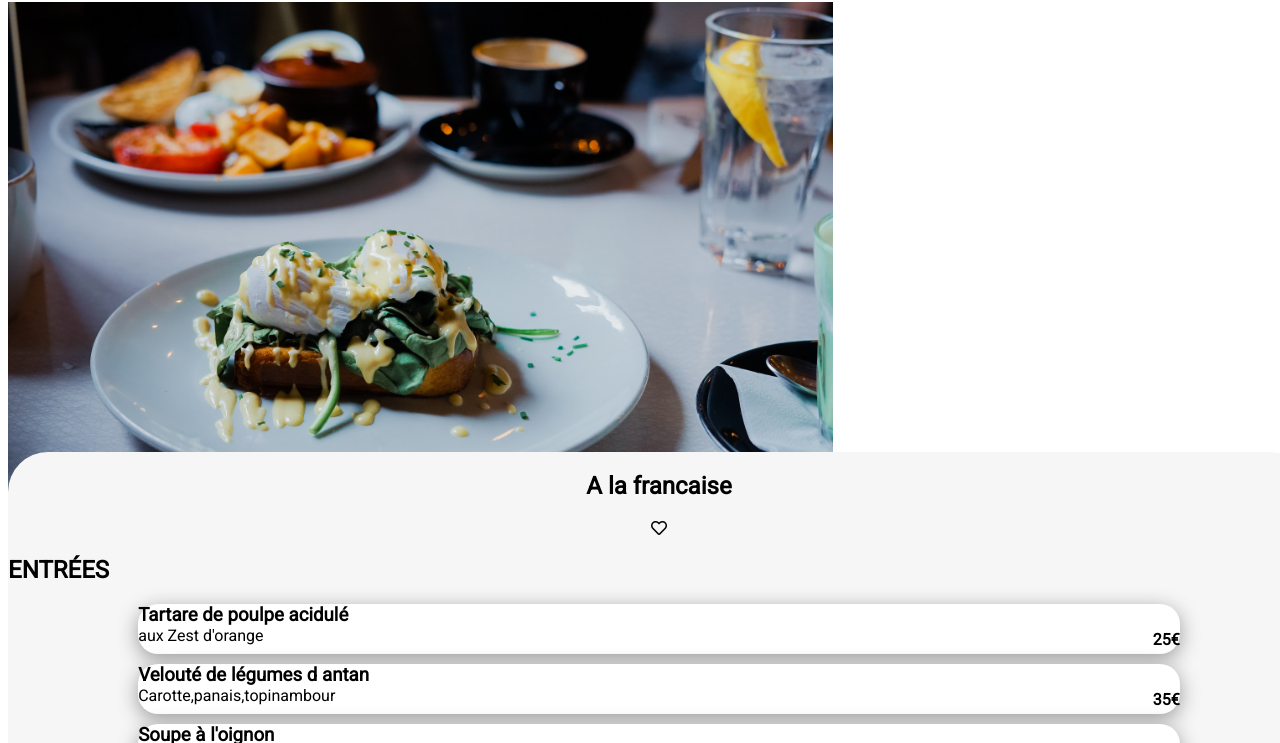
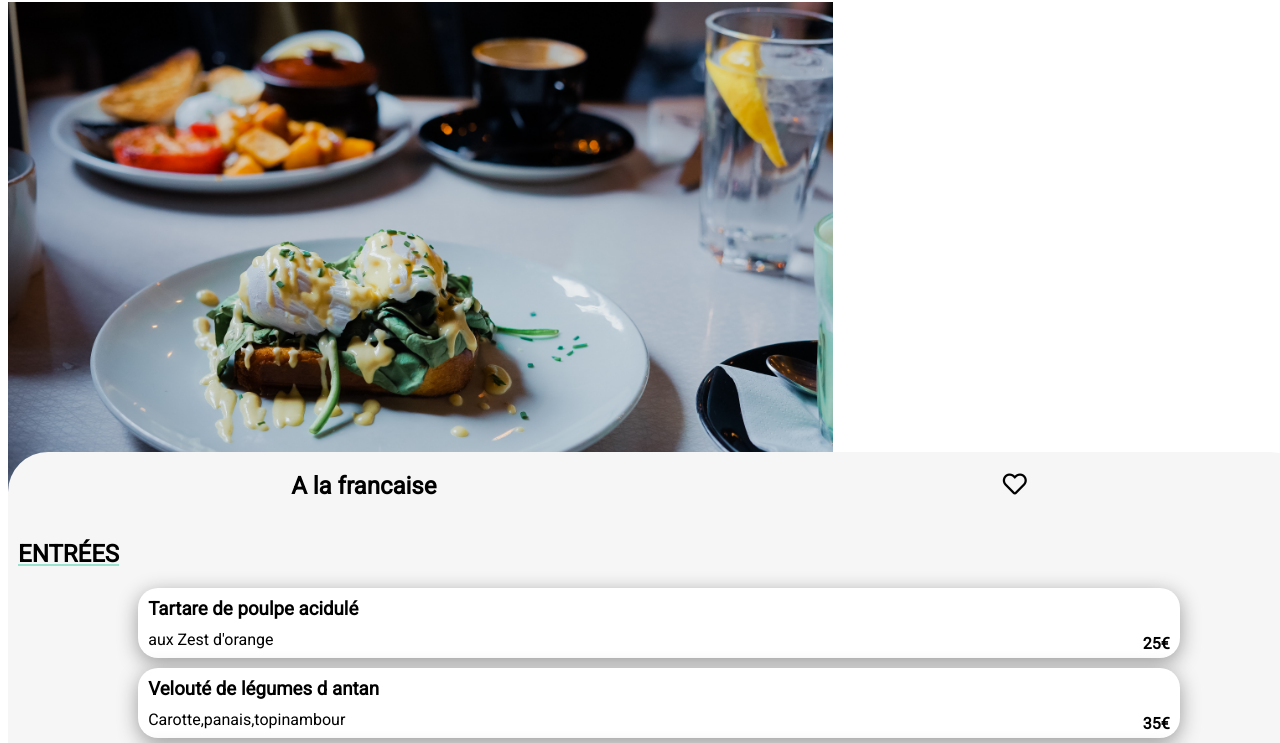
Before and after one commit to DamienStSever/3_01122021, a plain HTML site: page ohmyfood/indexfrancais.html in a window 1280 px wide. Shown: the part 76-819 px from the top of the page. Drawn offline with Linux system fonts and the light colour scheme.

Commit message:
ajout details de mise en page

```diff
--- a/ohmyfood/indexfrancais.html
+++ b/ohmyfood/indexfrancais.html
@@ -25,8 +25,8 @@
         </div>
 
         <div class="resto__menu">
-            <h1>A la francaise</h1>
-            <i class="far fa-heart"></i>
+            <h1>A la francaise<i class="far fa-heart"></i></h1>
+
             <h2>ENTRÉES</h2>
             <div class="resto__menu__card">
                 <button><i class="fas fa-check-circle"></i></button>
--- a/ohmyfood/sass/components/animbouton.scss
+++ b/ohmyfood/sass/components/animbouton.scss
@@ -25,7 +25,7 @@
             transition-duration: 500ms;
             & i{
                 transform: rotate(360deg);
-                transition-duration: 1s;
+                transition-duration: 500ms;
             }
 
 
--- a/ohmyfood/sass/layout/_menu.scss
+++ b/ohmyfood/sass/layout/_menu.scss
@@ -15,7 +15,6 @@
 .resto__menu{
     display: flex;
     flex-direction: column;
-    align-items: center;
     background-color: $backgroundcolor;
     position: relative;
     z-index: 2;
@@ -24,14 +23,21 @@
     width: 103%;
 
 }
+
+.resto__menu h1{
+    display: flex;
+    justify-content: space-around;
+}
 .resto__menu h2{
-    align-self: flex-start;
+    margin-left: 10px;
+    text-decoration: underline $colorthree;
+
 }
 .resto__menu__card{
 
     flex-direction: column;
     width: 80%;
-    height: 50px;
+    height: 70px;
     margin: 0px auto;
     margin-bottom: 10px;
     background-color: white;
@@ -40,17 +46,21 @@
 }
 
 .resto__menu__card h3{
-    margin: 0%;
+    margin: 10px;
 }
 
 .resto__menu__card h4{
-    margin: 0%;
+    margin: 0px 10px 0px 0px;
     float: right;
     position: relative;
     bottom: 15px;
 }
 
 .resto__menu__card p{
-    margin: 0%;
-    ;
+    margin:0px 0px 0px 10px;
+
 }
+.resto__commande{
+    align-self: center;
+    padding-top: 30px;
+}
```
Also changed, not shown: ohmyfood/indexnote.html (+1 -2 lines), ohmyfood/indexpalette.html (+1 -2 lines), ohmyfood/stylemenu.css, 1 other file.
